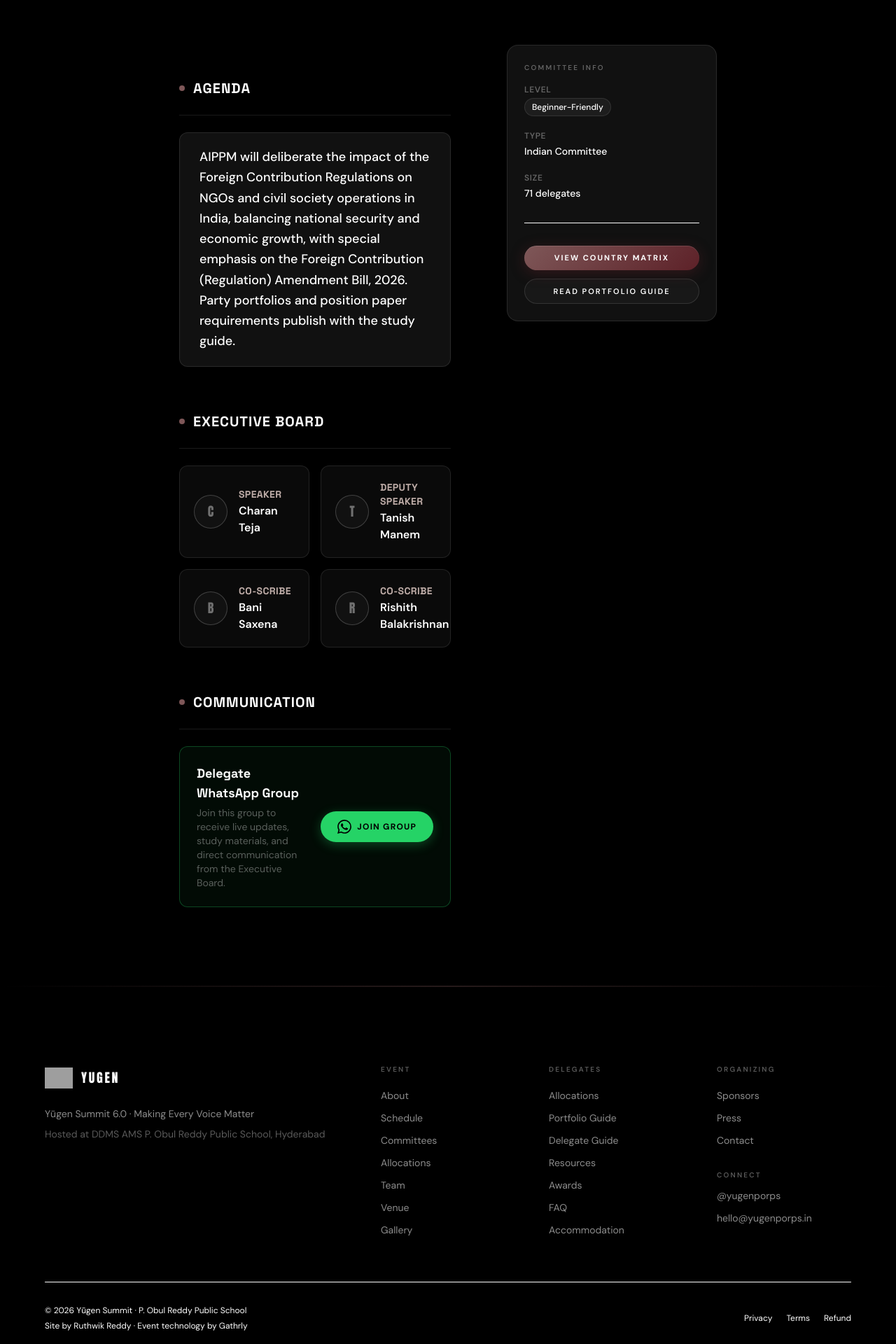
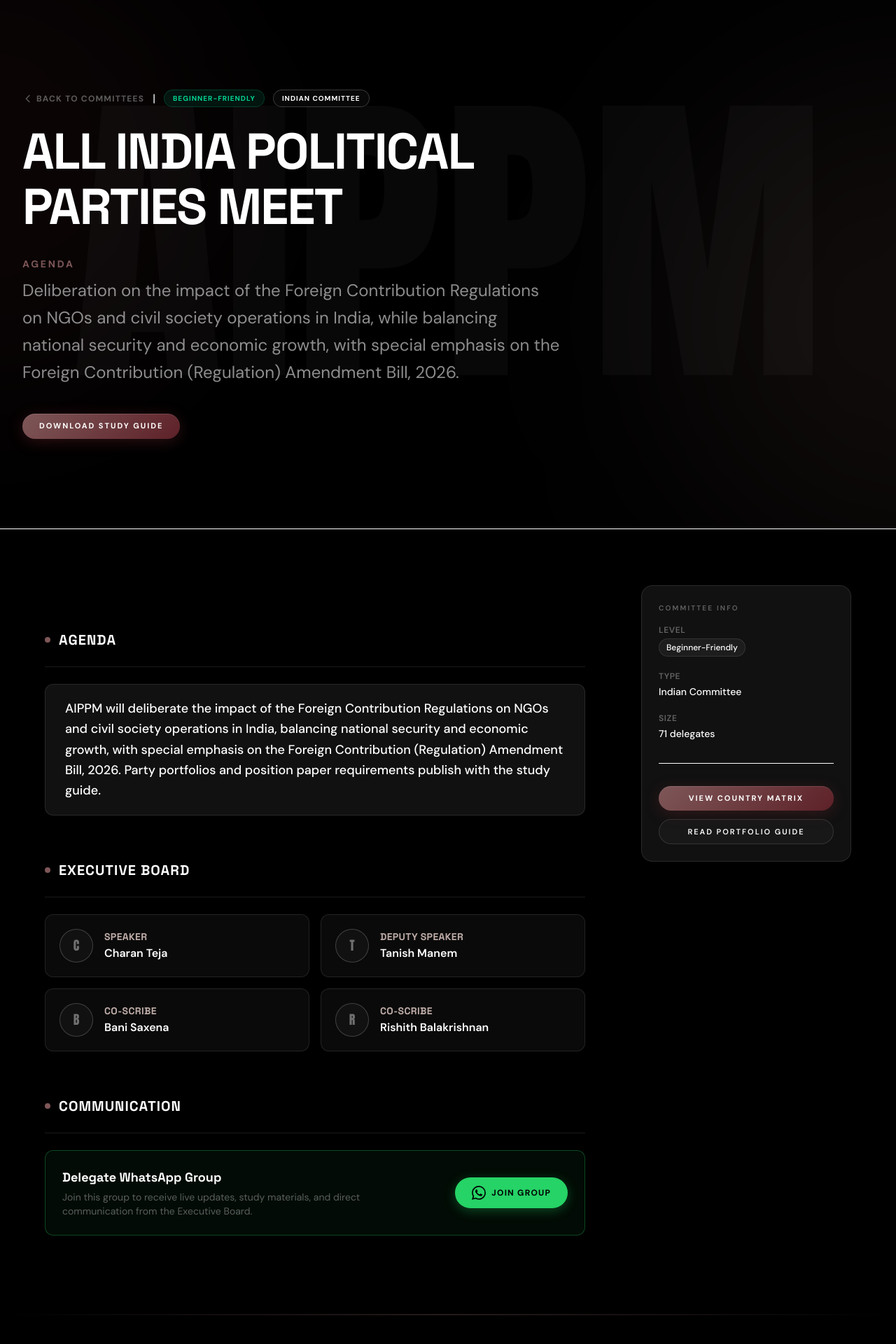
Before and after one commit to ruthwwikreddy/yugen, a React (Vite) app: page /committees/aippm in a window 1280 px wide. Shown: the part 160-2080 px from the top of the page at 70% size. Built offline with nearby package versions, Linux system fonts and the light colour scheme; no server answers; grey boxes are pictures that could not be loaded.

Commit message:
chore: remove Gathrly mentions and upgrade CommitteeDetailPage UI

```diff
--- a/src/components/yugen/Footer.tsx
+++ b/src/components/yugen/Footer.tsx
@@ -1,7 +1,6 @@
 import { Link } from 'react-router-dom'
 import { LogoLockup } from './Logo'
 import { YUGEN } from '../../lib/yugen'
-import { GATHRLY, RUTHWIK } from '../../lib/partners'
 
 export function Footer() {
   const { event, delegates, org } = YUGEN.footerLinks
@@ -80,21 +79,12 @@ export function Footer() {
         </div>
 
         <div className="mt-16 flex flex-col gap-5 border-t border-yugen/50 pt-8 sm:flex-row sm:items-center sm:justify-between">
-          <div className="space-y-1.5 text-xs text-dim/80">
-            <p>
-              © {new Date().getFullYear()} Yūgen Summit · P. Obul Reddy Public School
-            </p>
-            <p>
-              Site by{' '}
-              <a href={RUTHWIK.url} target="_blank" rel="noopener noreferrer" className="hover:text-yugen-white transition-colors">
-                {RUTHWIK.name}
-              </a>
-              {' · '}
-              Event technology by{' '}
-              <a href={GATHRLY.homepage} target="_blank" rel="noopener noreferrer" className="hover:text-yugen-white transition-colors">
-                {GATHRLY.name}
-              </a>
-            </p>
+          <div className="mt-8 md:mt-0 md:text-right text-xs text-dim">
+            <span>© {new Date().getFullYear()} Yūgen Summit.</span>
+            <span className="opacity-50"> All rights reserved.</span>
+            <div className="mt-1.5 opacity-50 hover:opacity-100 transition-opacity">
+              Site by <a href="https://www.ruthwikreddy.live/" target="_blank" rel="noopener noreferrer" className="hover:text-yugen-white transition-colors">Ruthwik Reddy</a>
+            </div>
           </div>
           <div className="flex flex-wrap gap-5 text-xs text-dim/80">
             <Link to="/privacy" className="hover:text-yugen-white transition-colors">Privacy</Link>
--- a/src/lib/yugen.ts
+++ b/src/lib/yugen.ts
@@ -493,7 +493,7 @@ export const YUGEN = {
     sections: [
       { title: 'What to bring', items: ['TBA — school ID', 'TBA — stationery', 'TBA — formal attire', 'TBA — laptop (if applicable)'] },
       { title: 'Code of conduct', items: ['TBA — respect in committee', 'TBA — plagiarism policy', 'TBA — campus rules', 'TBA — social media guidelines'] },
-      { title: 'Registration process', items: ['School and individual delegate flows publish when registration opens on Gathrly', 'UPI and Razorpay payment options via our event technology partner', 'QR gate check-in at PORPS on conference day', 'Confirmation timeline and receipts sent through the Gathrly organizer dashboard'] },
+      { title: 'Registration process', items: ['School and individual delegate registration flows will be published soon', 'UPI and standard payment options will be available', 'QR gate check-in at PORPS on conference day', 'Confirmation timeline and receipts sent through our registration portal'] },
     ],
   },
   faq: [
@@ -510,9 +510,7 @@ export const YUGEN = {
     { q: 'What is the refund policy?', a: 'Refund terms are published by the secretariat. See /refund for the current policy framework.' },
     { q: 'How do I contact the secretariat?', a: 'Email hello@yugenporps.in or use the form on /contact.' },
   ],
-  sponsors: [
-    { name: 'Gathrly', tier: 'partner', url: 'https://www.gathrly.in/' },
-  ] as { name: string; tier: 'title' | 'gold' | 'silver' | 'partner'; logo?: string; url?: string }[],
+  sponsors: [] as { name: string; tier: 'title' | 'gold' | 'silver' | 'partner'; logo?: string; url?: string }[],
   awards: [] as { name: string; description: string; criteria?: string }[],
   apply: [
     { id: 'chair', title: 'Chair Applications', description: 'Lead a committee at Yūgen 6.0. Requirements and form publish soon.', status: 'coming-soon' as const },
@@ -870,7 +868,6 @@ export const DEFAULT_PRESS_KIT: typeof YUGEN.press.kit = [
   { title: 'Press release — Yūgen 6.0 announcement', status: 'coming-soon' },
   { title: 'Event fact sheet', status: 'coming-soon' },
   { title: 'High-resolution photos', status: 'coming-soon' },
-  { title: 'Event technology partner — Gathrly', url: 'https://www.gathrly.in/event-technology', status: 'available' },
 ]
 
 /** Placeholder gallery slots until photos are added to YUGEN.gallery */
@@ -912,7 +909,7 @@ export const LEGAL = {
     sections: [
       {
         heading: 'Acceptance',
-        body: 'By accessing yugenporps.in, you agree to these terms. This site is operated by the Yūgen Summit organizing committee at P. Obul Reddy Public School. The website was designed and built by Ruthwik Reddy.',
+        body: 'By accessing yugenporps.in, you agree to these terms. This site is operated by the Yūgen Summit organizing committee at P. Obul Reddy Public School.',
       },
       {
         heading: 'Event information',
@@ -920,7 +917,7 @@ export const LEGAL = {
       },
       {
         heading: 'Registration',
-        body: 'Registration terms, refund eligibility, and delegate conduct policies will be published when registration opens for Yūgen 6.0. Delegate registration, payments, and QR check-in are powered by Gathrly, our premium event technology partner headquartered in Hyderabad.',
+        body: 'Registration terms, refund eligibility, and delegate conduct policies will be published when registration opens for Yūgen 6.0.',
       },
       {
         heading: 'Contact',
--- a/src/pages/CommitteeDetailPage.tsx
+++ b/src/pages/CommitteeDetailPage.tsx
@@ -1,4 +1,5 @@
-import { Navigate, useParams } from 'react-router-dom'
+import { Navigate, useParams, Link } from 'react-router-dom'
+import { motion } from 'framer-motion'
 import { Shell } from '../components/yugen/Shell'
 import { SEO } from '../components/yugen/SEO'
 import { CommitteeDetailContent } from '../components/yugen/CommitteeDetailContent'
@@ -12,6 +13,14 @@ export function CommitteeDetailPage() {
     return <Navigate to="/committees" replace />
   }
 
+  const getDifficultyColor = (level?: string) => {
+    if (!level) return 'text-zinc-400 border-zinc-400/20 bg-zinc-400/10'
+    const l = level.toLowerCase()
+    if (l.includes('beginner')) return 'text-emerald-400 border-emerald-400/20 bg-emerald-400/10'
+    if (l.includes('intermediate')) return 'text-amber-400 border-amber-400/20 bg-amber-400/10'
+    return 'text-rose-400 border-rose-400/20 bg-rose-400/10'
+  }
+
   return (
     <Shell>
       <SEO
@@ -19,7 +28,80 @@ export function CommitteeDetailPage() {
         description={`${committee.name} — ${committee.topic}. ${committee.type} at Yūgen Summit 6.0, PORPS Hyderabad.`}
         path={`/committees/${committee.id}`}
       />
-      <div className="section-padding mx-auto max-w-4xl">
+
+      {/* Premium Hero Section */}
+      <section className="relative overflow-hidden pt-32 pb-20 md:pt-48 md:pb-32 border-b border-yugen/40">
+        <div className="absolute inset-0 bg-yugen-black">
+          <div className="absolute inset-0 dot-pattern opacity-40 mix-blend-overlay" />
+          {/* Animated glow orbs */}
+          <div className="absolute -left-1/4 top-0 h-[600px] w-[600px] rounded-full bg-accent-crimson/15 blur-[128px] mix-blend-screen animate-[pulse-glow_8s_ease-in-out_infinite]" />
+          <div className="absolute -right-1/4 bottom-0 h-[600px] w-[600px] rounded-full bg-accent-berry/15 blur-[128px] mix-blend-screen animate-[pulse-glow_10s_ease-in-out_infinite_reverse]" />
+        </div>
+
+        {/* Huge Acronym Watermark */}
+        <div className="pointer-events-none absolute inset-0 flex items-center justify-center overflow-hidden" aria-hidden="true">
+          <motion.span
+            initial={{ opacity: 0, scale: 0.9 }}
+            animate={{ opacity: 1, scale: 1 }}
+            transition={{ duration: 1.5, ease: "easeOut" }}
+            className="font-display text-[clamp(10rem,35vw,28rem)] uppercase leading-none text-yugen-white/[0.03] select-none"
+          >
+            {committee.acronym}
+          </motion.span>
+        </div>
+
+        <div className="relative z-10 mx-auto max-w-7xl px-4 sm:px-6 lg:px-8">
+          <motion.div
+            initial={{ opacity: 0, y: 30 }}
+            animate={{ opacity: 1, y: 0 }}
+            transition={{ duration: 0.7, ease: [0.22, 1, 0.36, 1] }}
+            className="max-w-4xl"
+          >
+            <div className="flex flex-wrap items-center gap-3 mb-6">
+              <Link to="/committees" className="text-xs font-bold uppercase tracking-widest text-dim hover:text-yugen-white transition-colors flex items-center gap-1">
+                <svg className="w-4 h-4" fill="none" viewBox="0 0 24 24" stroke="currentColor">
+                  <path strokeLinecap="round" strokeLinejoin="round" strokeWidth={2} d="M15 19l-7-7 7-7" />
+                </svg>
+                Back to Committees
+              </Link>
+              <span className="text-dim/30">|</span>
+              <span className={`rounded-full border px-3 py-1 text-[10px] font-bold uppercase tracking-widest backdrop-blur-md ${getDifficultyColor(committee.difficulty)}`}>
+                {committee.difficulty}
+              </span>
+              <span className="rounded-full border border-yugen-strong bg-white/[0.03] px-3 py-1 text-[10px] font-bold uppercase tracking-widest text-yugen-white backdrop-blur-md">
+                {committee.type}
+              </span>
+            </div>
+
+            <h1 className="font-heading text-4xl md:text-6xl lg:text-7xl font-bold uppercase tracking-tight text-yugen-white leading-[1.1]">
+              {committee.name}
+            </h1>
+
+            <div className="mt-8">
+              <p className="text-sm font-bold uppercase tracking-[0.2em] text-accent-berry mb-2">Agenda</p>
+              <p className="text-xl md:text-2xl text-muted font-light leading-relaxed max-w-3xl">
+                {committee.topic}
+              </p>
+            </div>
+
+            <div className="mt-10 flex flex-wrap gap-4">
+              {committee.studyGuideUrl ? (
+                <a href={committee.studyGuideUrl} target="_blank" rel="noopener noreferrer" className="btn-primary min-h-[52px] px-8 text-sm shadow-[0_8px_32px_rgba(93,33,40,0.4)]">
+                  Download Study Guide
+                </a>
+              ) : committee.studyGuideUrls && committee.studyGuideUrls.length > 0 ? (
+                <a href={committee.studyGuideUrls[0]} target="_blank" rel="noopener noreferrer" className="btn-primary min-h-[52px] px-8 text-sm shadow-[0_8px_32px_rgba(93,33,40,0.4)]">
+                  Download Primary Guide
+                </a>
+              ) : (
+                <span className="coming-soon-pill">Study Guide Coming Soon</span>
+              )}
+            </div>
+          </motion.div>
+        </div>
+      </section>
+
+      <div className="section-padding mx-auto max-w-7xl px-4 sm:px-6 lg:px-8 -mt-8">
         <CommitteeDetailContent committee={committee} />
       </div>
     </Shell>
--- a/src/pages/ContactPage.tsx
+++ b/src/pages/ContactPage.tsx
@@ -2,7 +2,6 @@ import { Shell } from '../components/yugen/Shell'
 import { SEO } from '../components/yugen/SEO'
 import { NotifyForm } from '../components/yugen/NotifyForm'
 import { YUGEN } from '../lib/yugen'
-import { GATHRLY } from '../lib/partners'
 
 export function ContactPage() {
   return (
@@ -19,11 +18,7 @@ export function ContactPage() {
             <h1 className="mt-6 section-title">Reach the secretariat</h1>
             <p className="mt-4 text-muted">
               For partnerships, press, or general inquiries about Yūgen 6.0 — we&apos;re here.
-              Event technology for registration and check-in is provided by{' '}
-              <a href={GATHRLY.homepage} target="_blank" rel="noopener noreferrer" className="text-yugen-white hover:underline">
-                Gathrly
-              </a>
-              , our premium event technology partner in Hyderabad.
+              Registration and check-in details will be provided to confirmed delegates.
             </p>
 
             <div className="mt-10 space-y-6">
@@ -48,13 +43,9 @@ export function ContactPage() {
                 </a>
               </div>
               <div className="rounded-lg border border-yugen bg-surface p-6">
-                <p className="label-caps">Event technology</p>
-                <p className="mt-2 text-sm text-muted">
-                  Registration, payments, and QR check-in for Yūgen 6.0 run on Gathrly. For platform or integration inquiries, visit{' '}
-                  <a href={GATHRLY.contact} target="_blank" rel="noopener noreferrer" className="text-yugen-white hover:underline">
-                    Gathrly contact
-                  </a>
-                  .
+                <p className="label-caps">Registration</p>
+                <p className="text-dim">
+                  Registration details and platforms will be announced soon. Keep an eye on our social media for updates.
                 </p>
               </div>
               <div className="rounded-lg border border-yugen bg-surface p-6">
--- a/src/pages/SponsorsPage.tsx
+++ b/src/pages/SponsorsPage.tsx
@@ -2,7 +2,7 @@ import { Link } from 'react-router-dom'
 import { PageLayout } from '../components/yugen/PageLayout'
 import { ComingSoonBlock } from '../components/yugen/ComingSoonBlock'
 import { YUGEN } from '../lib/yugen'
-import { GATHRLY } from '../lib/partners'
+import { SEO } from '../components/yugen/SEO'
 
 export function SponsorsPage() {
   const hasSponsors = YUGEN.sponsors.length > 0
@@ -14,16 +14,12 @@ export function SponsorsPage() {
       path="/sponsors"
       eyebrow="Sponsors"
       headline="Partners &amp; sponsors"
-      subheadline="Organizations that make Yūgen possible. Our event registration and QR check-in partner is Gathrly."
+      subheadline="Organizations that make Yūgen possible."
     >
       {hasSponsors ? (
         <div className="space-y-12">
           <p className="text-sm leading-relaxed text-muted">
-            <a href={GATHRLY.eventTechnology} target="_blank" rel="noopener noreferrer" className="text-yugen-white hover:underline">
-              Gathrly
-            </a>{' '}
-            is our premium event technology partner — branded registration, UPI payments, and QR gate check-in for Yūgen 6.0.
-            Additional title, gold, and silver sponsors announce soon.
+            Our premium technology partners help power branded registration, UPI payments, and QR gate check-in for Yūgen 6.0.  Additional title, gold, and silver sponsors announce soon.
           </p>
           {(['title', 'gold', 'silver', 'partner'] as const).map((tier) => {
             const tierSponsors = YUGEN.sponsors.filter((s) => s.tier === tier)
@@ -63,12 +59,8 @@ export function SponsorsPage() {
         </div>
       ) : (
         <>
-          <p className="mb-8 text-sm leading-relaxed text-muted">
-            <a href={GATHRLY.homepage} target="_blank" rel="noopener noreferrer" className="text-yugen-white hover:underline">
-              Gathrly
-            </a>{' '}
-            is our premium event technology partner — powering branded registration, UPI payments, and QR gate check-in for Yūgen 6.0.
-            Title, gold, and silver sponsor tiers announce soon.
+          <p className="mt-4 text-sm text-dim leading-relaxed max-w-2xl text-center mx-auto">
+            Partner with us to support Hyderabad's premier Model UN conference.
           </p>
           <ComingSoonBlock
             title="Additional sponsor roster announcing soon"
```
Also changed, not shown: index.html (+17 -12 lines).
